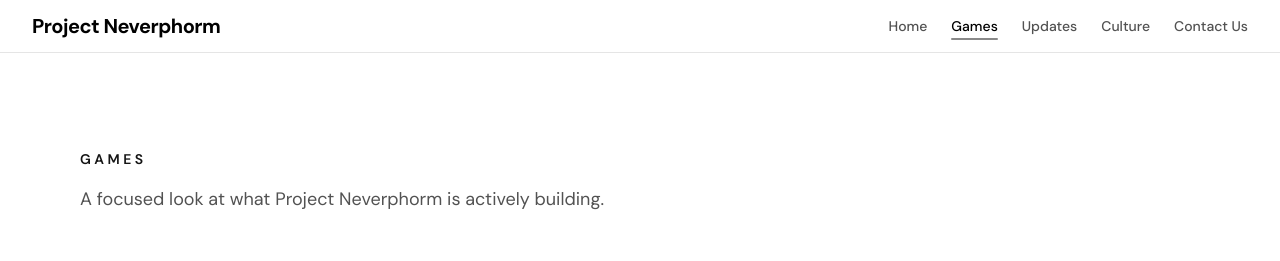
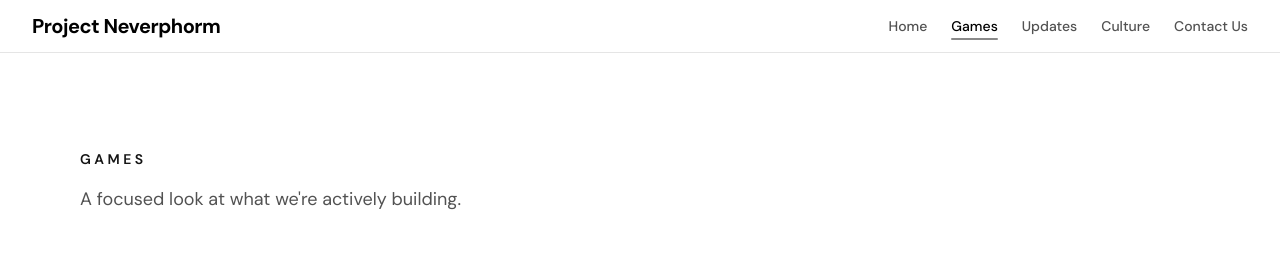
Before and after one commit to Minxci/neverphorm-site, a React (Vite) app in the folder apps/web/: page /games in a window 1280 px wide. Shown: the top 261 px of the page. Built offline with nearby package versions, Linux system fonts and the light colour scheme; grey boxes are pictures that could not be loaded; the HTML template or start-up script is replaced by a standard one; what pocketbase would draw is missing.

Commit message:
game page minor edit

```diff
--- a/apps/web/src/pages/Games.jsx
+++ b/apps/web/src/pages/Games.jsx
@@ -17,7 +17,7 @@ export default function Games() {
             </p>
 
             <p className="max-w-2xl text-lg text-neutral-600 leading-relaxed">
-              A focused look at what Project Neverphorm is actively building.
+              A focused look at what we're actively building.
             </p>
           </div>
 
```
